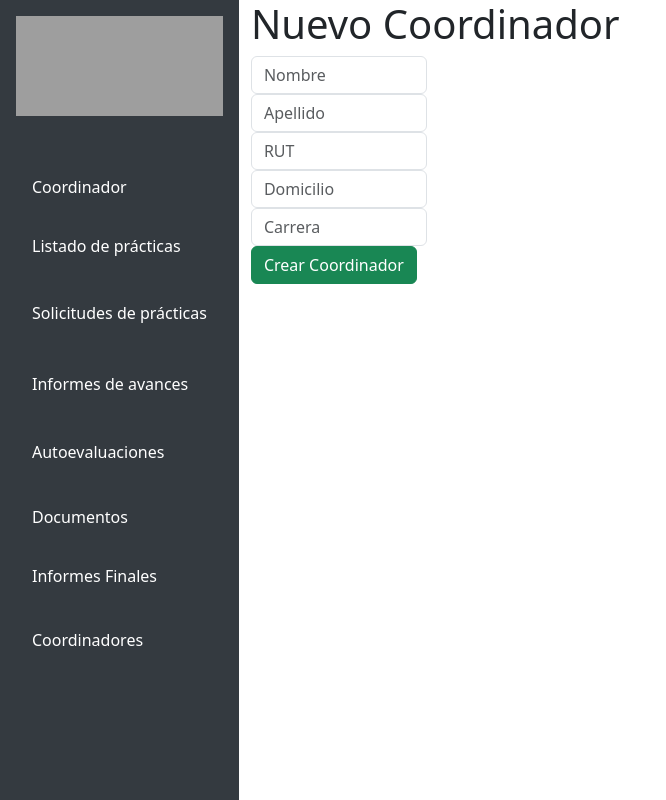
After one commit to ArielSanchez0202/GestionPracticas, a Django app: page /coordinador/crear_coordinador/ in a window 1280 px wide. The commit adds this page. Shown: the whole page, without its empty margins (0-666 px from the left). Run offline with Django 5.2, Linux system fonts and the light colour scheme; grey boxes are pictures that could not be loaded.

Commit message:
CRUD Coordinador

```diff
--- /dev/null
+++ b/coordinador/templates/coordinador/crear_coordinador.html
@@ -0,0 +1,27 @@
+{% extends 'base.html' %}
+{% block content %}
+<div class="col-md-7 col-lg-6 col-sm-8 col-xl-5">
+    <h1>Nuevo Coordinador</h1>
+    <form action="{% url 'coordinador:registrar_coordinador' %}" method="post" class="col-xl-5 col-lg-6 col-md-8">
+        {% csrf_token %}
+        <div class="form-group">
+            <input type="text" id="txtnombre" name="txtnombre" class="form-control" placeholder="Nombre" minlength="3" maxlength="20" required>
+        </div>
+        <div class="form-group">
+            <input type="text" id="txtapellido" name="txtapellido" class="form-control" placeholder="Apellido" minlength="3" maxlength="20" required>
+        </div>
+        <div class="form-group">
+            <input type="text" id="txtrut" name="txtrut" class="form-control" placeholder="RUT" minlength="3" maxlength="9" required>
+        </div >
+        <div class="form-group">
+            <input type="text" id="txtdomicilio" name="txtdomicilio" class="form-control" placeholder="Domicilio" minlength="3" maxlength="20" required>
+        </div>
+        <div class="form-group">
+            <input type="text" id="txtcarrera" name="txtcarrera" class="form-control" placeholder="Carrera" minlength="3" maxlength="20" required>
+        </div>
+        <div class="form-group">
+            <button type="submit" class="btn btn-success btn-block text-white">Crear Coordinador</button>
+        </div>
+    </form>
+</div>
+{% endblock %}
--- a/coordinador/urls.py
+++ b/coordinador/urls.py
@@ -14,5 +14,9 @@ urlpatterns = [
     path('editar_estudiante/<int:estudiante_id>/', views.editar_estudiante, name='editar_estudiante'),
     path('detalle_estudiante/<int:estudiante_id>/', views.detalle_estudiante, name='detalle_estudiante'),
     #Lista Coordinadores
-    path('listar_coordinador/',views.listar_coordinador,name='listar_coordinador')
+    path('listar_coordinador/',views.listar_coordinador,name='listar_coordinador'),
+    path('crear_coordinador/',views.crear_coordinador,name='crear_coordinador'),
+    path('registrar_coordinador/',views.registrar_coordinador,name='registrar_coordinador'),
+    path('editar_coordinador/<rut>',views.editar_coordinador,name='editar_coordinador'),
+    path('editarcoordinador/',views.editarcoordinador,name='editarcoordinador'),
 ]
--- a/coordinador/views.py
+++ b/coordinador/views.py
@@ -11,6 +11,7 @@ import openpyxl
 from django.contrib.auth.decorators import login_required
 from django.core.mail import send_mail
 from .models import Coordinador
+import uuid
 
 def generar_contrasena(length=8):
     """Genera una contraseña aleatoria."""
@@ -149,6 +150,53 @@ def listar_coordinador(request):
     coordinadores = Coordinador.objects.all()
     return render(request,'coordinador/listar_coordinador.html',{'coordinadores':coordinadores})
 
+def crear_coordinador(request):
+    usuarios = Coordinador.objects.all()
+    return render(request,'coordinador/crear_coordinador.html',{'usuarios':usuarios})
+
+def registrar_coordinador(request):
+    if request.method == 'POST':
+        nombre = request.POST.get("txtnombre")
+        apellido = request.POST.get("txtapellido")
+        rut = request.POST.get("txtrut")
+        domicilio = request.POST.get("txtdomicilio")
+        carrera = request.POST.get("txtcarrera")
+
+        # Obtén la instancia completa del usuario usando su ID
+
+
+        # Guarda el nuevo coordinador, asociándolo con el usuario
+        coordinador = Coordinador.objects.create(
+            nombre=nombre,
+            apellido=apellido,
+            rut=rut,
+            domicilio=domicilio,
+            carrera=carrera
+        )
+
+        return redirect('coordinador:listar_coordinador')
+
+def editar_coordinador(request,rut):
+    usuario = Coordinador.objects.get(rut=rut)
+    return render(request,"coordinador/editar_coordinador.html",{'usuario':usuario})
+
+def editarcoordinador(request):
+        nombre = request.POST.get("txtnombre")
+        apellido = request.POST.get("txtapellido")
+        rut = request.POST.get("txtrut")
+        domicilio = request.POST.get("txtdomicilio")
+        carrera = request.POST.get("txtcarrera")
+
+        usuario = Coordinador.objects.get(rut=rut)
+        usuario.nombre = nombre
+        usuario.apellido = apellido
+        usuario.domicilio = domicilio
+        usuario.carrera = carrera
+        usuario.save()
+
+        return redirect('coordinador:listar_coordinador')
+
+
 def editar_estudiante(request, estudiante_id):
     estudiante = get_object_or_404(Estudiante, id=estudiante_id)
 
--- a/core/templates/base.html
+++ b/core/templates/base.html
@@ -12,6 +12,7 @@
         .sidebar {
             height: 100vh; /* Altura completa */
             background-color: #343A40; /* Color de fondo */
+            overflow-y: auto; /* Habilita la barra de desplazamiento vertical */
         }
         .sidebar img {
             width: 100%; /* Asegura que la imagen ocupe el 100% del ancho del sidebar */
@@ -20,24 +21,6 @@
             margin-bottom: 20px; /* Espacio debajo de la imagen */
         }
 
-        /* Media query para pantallas más pequeñas */
-        @media (max-width: 768px) {
-            .sidebar {
-                position: fixed; /* Fijo en la pantalla */
-                width: 250px; /* Ancho fijo */
-                transform: translateX(-100%); /* Ocultar inicialmente */
-                transition: transform 0.3s ease; /* Transición suave */
-                z-index: 1050; /* Para que esté por encima de otros elementos */
-            }
-
-            .sidebar.show {
-                transform: translateX(0); /* Mostrar el sidebar */
-            }
-        }
-
-        .sidebar-toggle {
-            display: none; /* Ocultar el botón en pantallas grandes */
-        }
 
         @media (max-width: 768px) {
             .sidebar-toggle {
@@ -65,13 +48,23 @@
 
         /* Mantener el color cuando esté activo */
         .sidebar li a:active {
+            color: white;
+        }
 
-            color: white;
+        /* Estilos opcionales para el scrollbar */
+        .sidebar::-webkit-scrollbar {
+            width: 8px; /* Ancho del scrollbar */
+        }
+        .sidebar::-webkit-scrollbar-thumb {
+            background-color: #888; /* Color del scrollbar */
+            border-radius: 4px;
+        }
+        .sidebar::-webkit-scrollbar-thumb:hover {
+            background-color: #555; /* Color al pasar el cursor */
         }
     </style>
 </head>
 <body>
-    <button class="btn btn-info sidebar-toggle" onclick="toggleSidebar()">Menu</button>
 
     <div class="d-flex">
         <nav class="sidebar flex-shrink-0 p-3">
@@ -116,12 +109,4 @@
         </div>
     </div>
 
-    <script src="https://cdn.jsdelivr.net/npm/bootstrap@5.3.3/dist/js/bootstrap.bundle.min.js" integrity="sha384-YvpcrYf0tY3lHB60NNkmXc5s9fDVZLESaAA55NDzOxhy9GkcIdslK1eN7N6jIeHz" crossorigin="anonymous"></script>
-    <script>
-        function toggleSidebar() {
-            const sidebar = document.querySelector('.sidebar');
-            sidebar.classList.toggle('show'); // Alternar la clase "show"
-        }
-    </script>
-</body>
-</html>
+    <script src="https://cdn.jsdelivr.net/npm/bootstrap@5.3.3/dist/js/bootstrap.bundle.min.js" integrity="sha384-YvpcrYf0tY3lHB60NNkmXc5s9fDVZLESaAA55NDzOxhy9GkcIdslK
```
Also changed, not shown: coordinador/models.py (+9 -8 lines), coordinador/templates/coordinador/coordinadores.html (deleted, +0 -49 lines), coordinador/templates/coordinador/editar_coordinador.html (+30 -0 lines), coordinador/templates/coordinador/listar_coordinador.html (+48 -0 lines), coordinador/migrations/0009_alter_coordinador_rut.py (added), coordinador/migrations/0010_remove_coordinador_usuario_coordinador_id.py (added), 1 other file.
